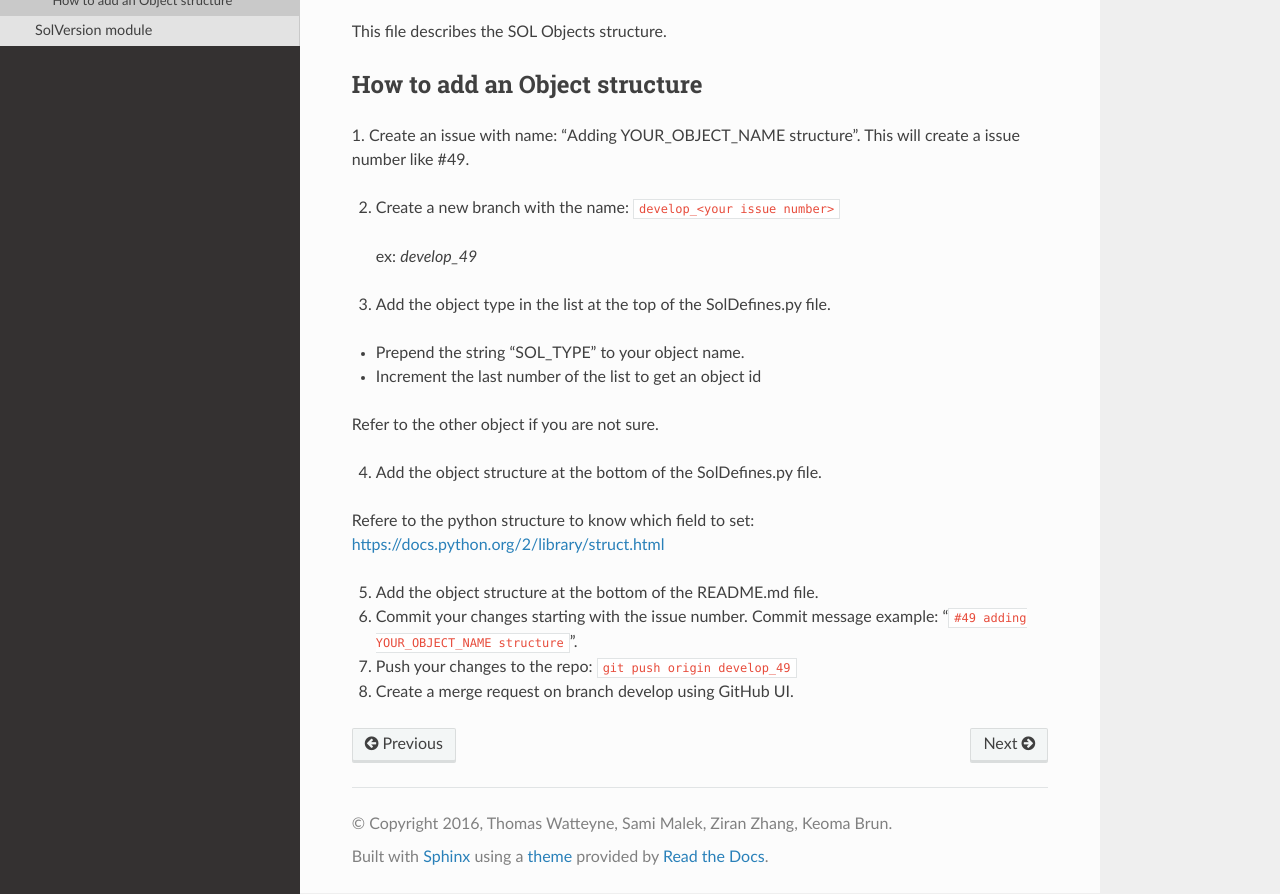
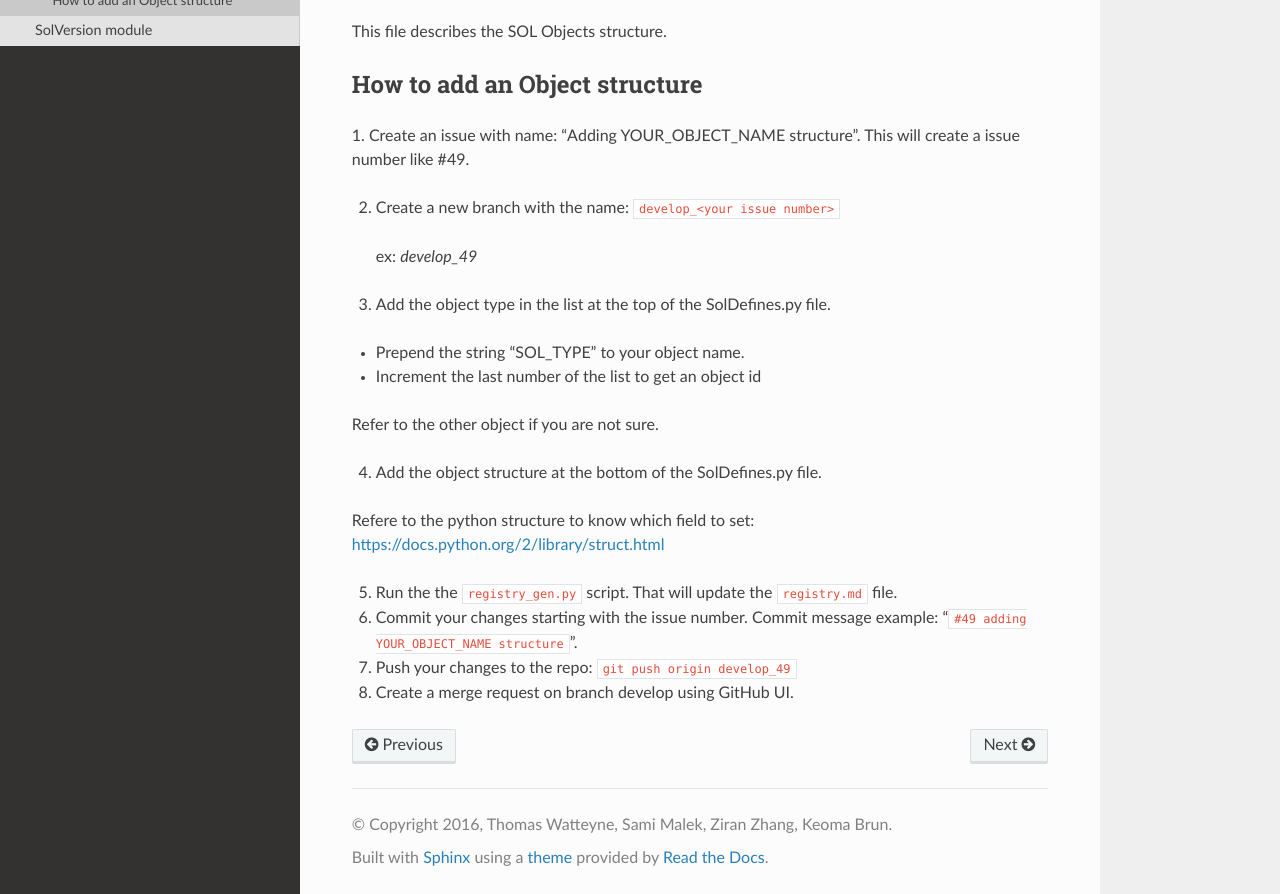
Before and after one commit to realms-team/sol, a Sphinx documentation site: the page built from doc/source/SolDefines.rst, in a window 1280 px wide and 1158 px high, cut to the strip 264-1158 px from the top of the window. Built offline with Sphinx 7.4.7 and the Read the Docs theme 2.0.0, drawn with Linux system fonts in a browser that asks for light colours.

Commit message:
Update SolDefines.rst

```diff
--- a/doc/source/SolDefines.rst
+++ b/doc/source/SolDefines.rst
@@ -30,7 +30,7 @@ Refer to the other object if you are not sure.
 
 Refere to the python structure to know which field to set: https://docs.python.org/2/library/struct.html
 
-5. Add the object structure at the bottom of the README.md file.
+5. Run the the ``registry_gen.py`` script. That will update the ``registry.md`` file.
 
 6. Commit your changes starting with the issue number.
    Commit message example: "``#49 adding YOUR_OBJECT_NAME structure``".
```
